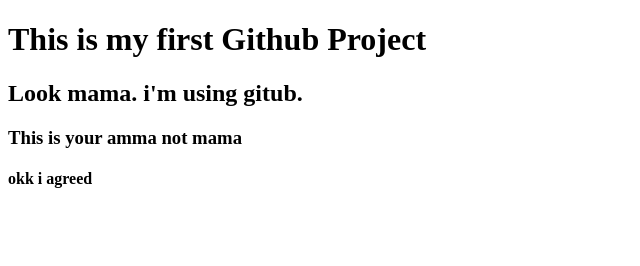
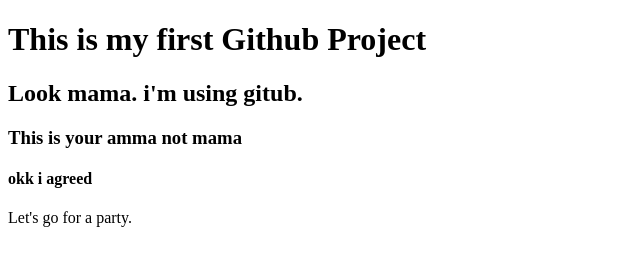
Before and after one commit to MaheSajib/my-first-website, a plain HTML site: page index.html in a window 1280 px wide. Shown: the whole page, without its empty margins (0-640 px from the left). Drawn offline with Linux system fonts and the light colour scheme.

Commit message:
set a party

```diff
--- a/index.html
+++ b/index.html
@@ -10,5 +10,6 @@
     <h2>Look mama. i'm using gitub.</h2>
     <h3>This is your amma not mama</h3>
     <h4>okk i agreed</h4>
+    <p>Let's go for a party.</p>
 </body>
 </html>
```
